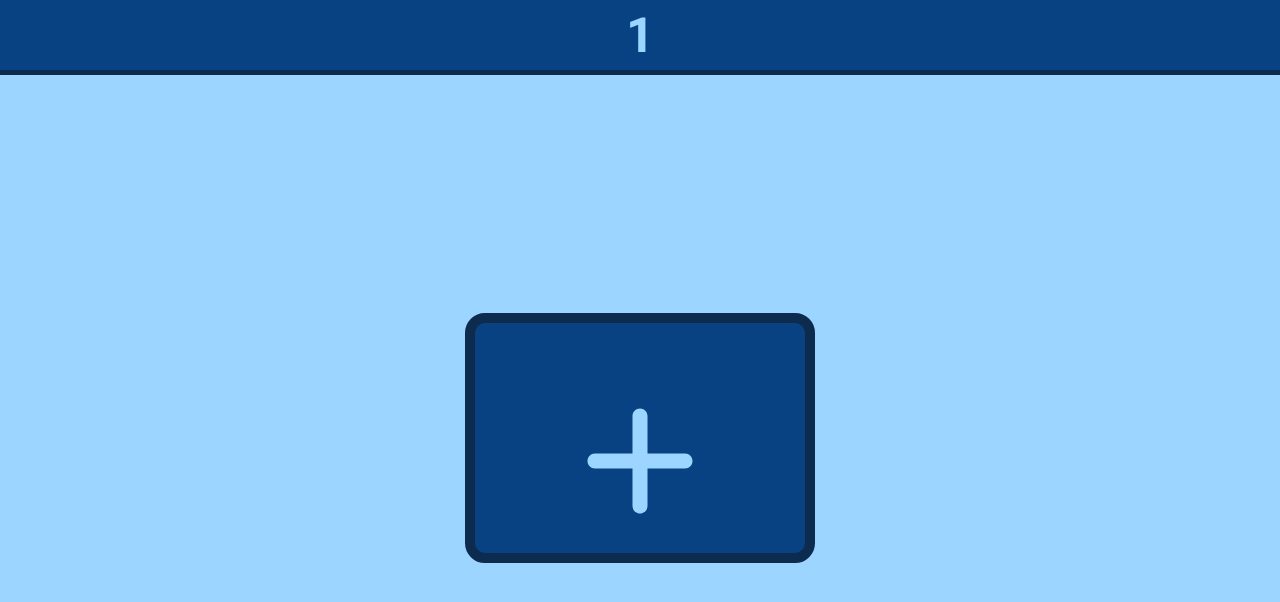
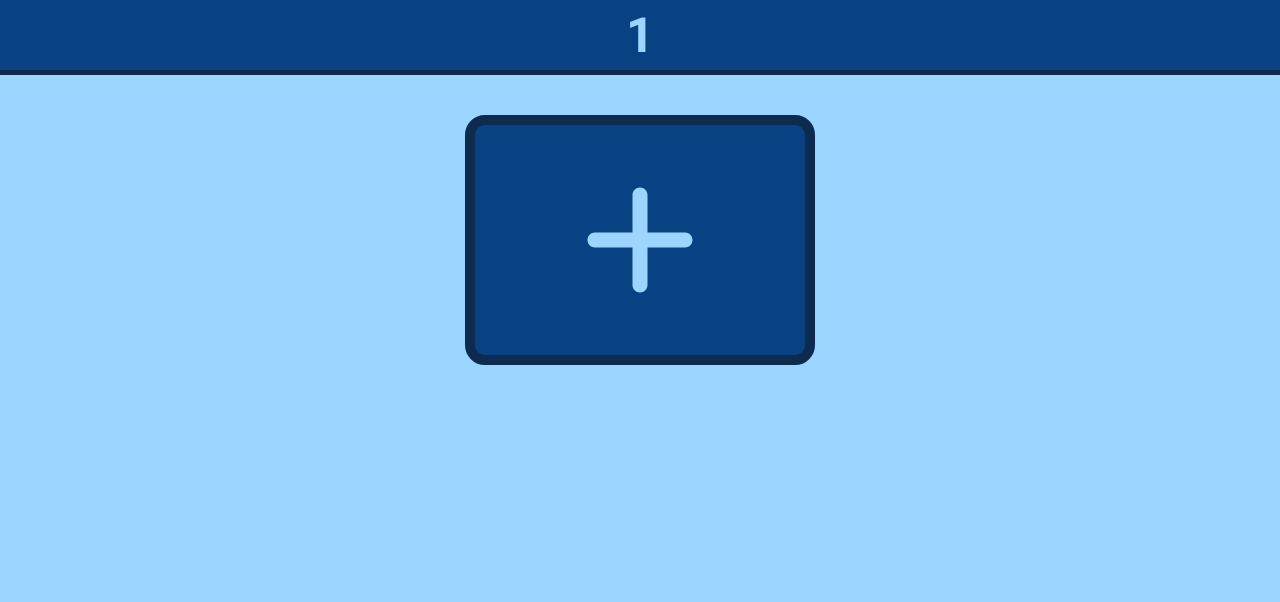
Before and after one commit to Bryan05U/Proyecto-TPA_2026, a React (Vite) app: page /seguridad/1 in a window 1280 px wide. Shown: the top 602 px of the page. Built offline with nearby package versions, Linux system fonts and the light colour scheme.

Commit message:
Ajustando botones para no sobrepasar el límite

```diff
--- a/src/styles/Boton.css
+++ b/src/styles/Boton.css
@@ -35,6 +35,21 @@
   pointer-events: none;
 }
 
+.boton-anadir {
+  display: flex;
+
+  justify-content: center;
+  align-items: center;
+}
+
+.boton-anadir .icono-boton {
+
+  top: 50%;
+  left: 50%;
+
+  transform: translate(-50%, -50%);
+}
+
 .boton-seguridad {
   width: 350px;
   height: 250px;
--- a/src/styles/Layout.css
+++ b/src/styles/Layout.css
@@ -2,6 +2,7 @@
   display: flex;
   flex-direction: column;
   align-items: center;
+
   min-height: 100vh;
 
   padding-bottom: 40px;
@@ -39,8 +40,22 @@
 }
 
 .layout-escenas {
-  gap: 10px;
+
+  display: flex;
+
   flex-wrap: wrap;
+
+  justify-content: center;
+
+  align-items: flex-start;
+
+  gap: 20px;
+
+  width: 100%;
+
+  padding: 20px;
+
+  margin-top: 20px;
 }
 
 .columna {
```
